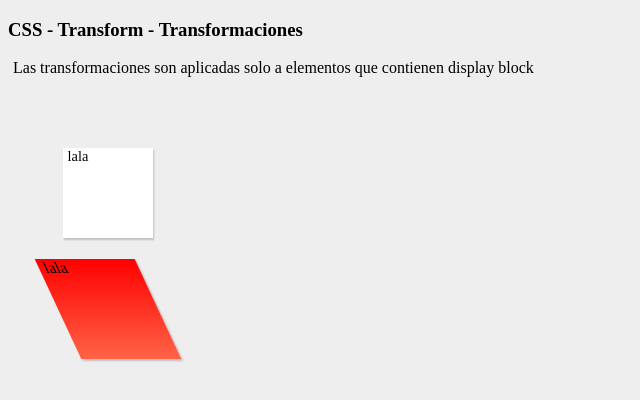
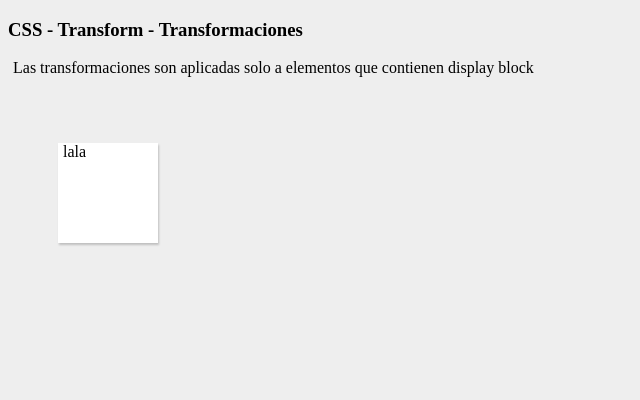
Before and after one commit to cesar-vaesco/html-css-js-node, a plain HTML site: page index.html in a window 1280 px wide. Shown: the whole page, without its empty margins (0-640 px from the left). Drawn offline with Linux system fonts and the light colour scheme.

Commit message:
CSS - Trancisiones

```diff
--- a/css/main.css
+++ b/css/main.css
@@ -2,25 +2,6 @@ body {
     background-color: #eee;
 }
 
-.box1 {
-    position: relative;
-    left: 50px;
-    top: 50px;
-    background-image: linear-gradient(red, tomato);
-    box-shadow: 1px 2px 2px rgba(0, 0, 0, 0.2);
-    width: 100px;
-    height: 100px;
-    /*transform: rotate(-45deg);  */
-    /*transform: translate(50px, 30px);*/
-    transform: skewX(25deg);
-}
-
-.box1:hover {
-    transform: scale(1.05, 1.05);
-    transform: rotate(-45deg);
-    background-image: linear-gradient(red, tomato);
-    color: white;
-}
 
 .box {
     position: relative;
@@ -32,14 +13,16 @@ body {
     height: 100px;
     /*transform: rotate(-45deg);  */
     /*transform: translate(50px, 30px);*/
-    transform: scale(0.9, 0.9);
+    transition: 0.3s;
+    transition-delay: 0.3s;
 }
+
 
 .box:hover {
     transform: scale(1.05, 1.05);
-    transform: rotate(-45deg);
-    background-image: linear-gradient(red, tomato);
+    background-image: linear-gradient(red, black);
     color: white;
+    text-align: center;
 }
 
 p {
--- a/index.html
+++ b/index.html
@@ -13,9 +13,7 @@
     <div class="box">
         <p>lala</p>
     </div>
-    <div class="box1">
-        <p>lala</p>
-    </div>
+
 
 
 </body>
```
